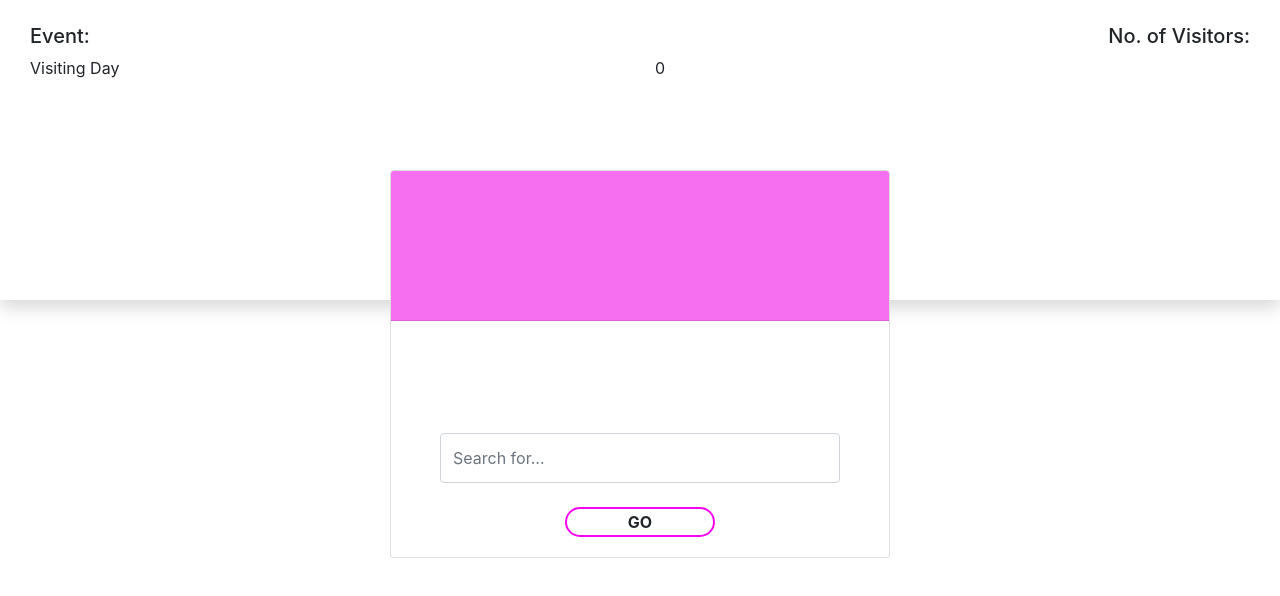
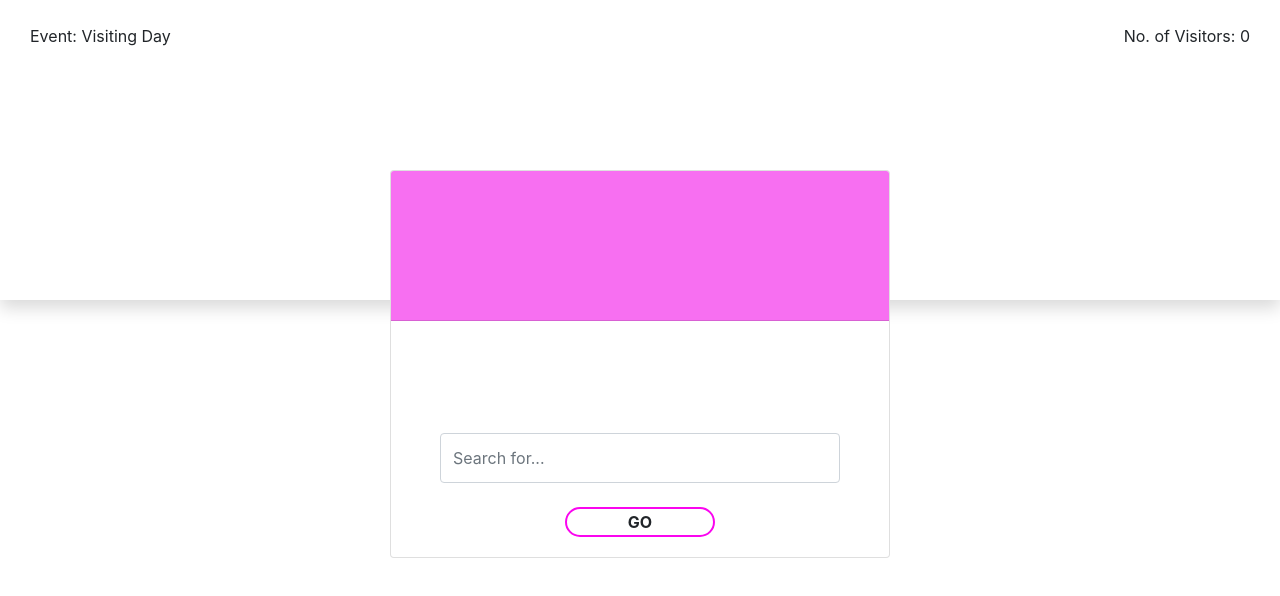
Before and after one commit to BargasoRC/AIS, a plain HTML site: page index.html in a window 1280 px wide. Drawn offline with nearby package versions, Linux system fonts and the light colour scheme.

Commit message:
work on UI

```diff
--- a/index.html
+++ b/index.html
@@ -16,11 +16,11 @@
             <div class="row">
                 <div class="col-md-6">
                     <br>
-                    <h5>Event:</h5><span>Visiting Day</span>
+                    <p>Event: <span>Visiting Day</span> </p>
                 </div>
                 <div class="col-md-6">
                     <br>
-                    <h5 id="visitorsCount">No. of Visitors:</h5><span>0</span>
+                    <p id="visitorsCount">No. of Visitors: <span>0</span> </p>
                 </div>
             </div>
         </div>
```
